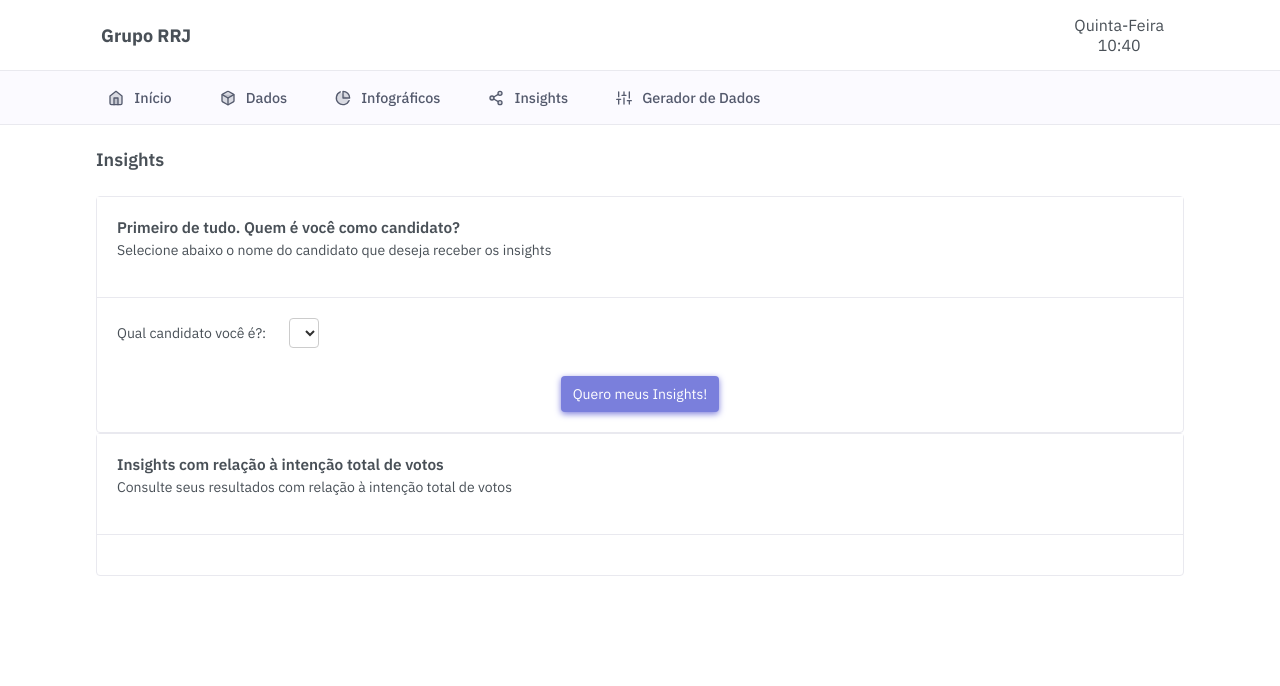
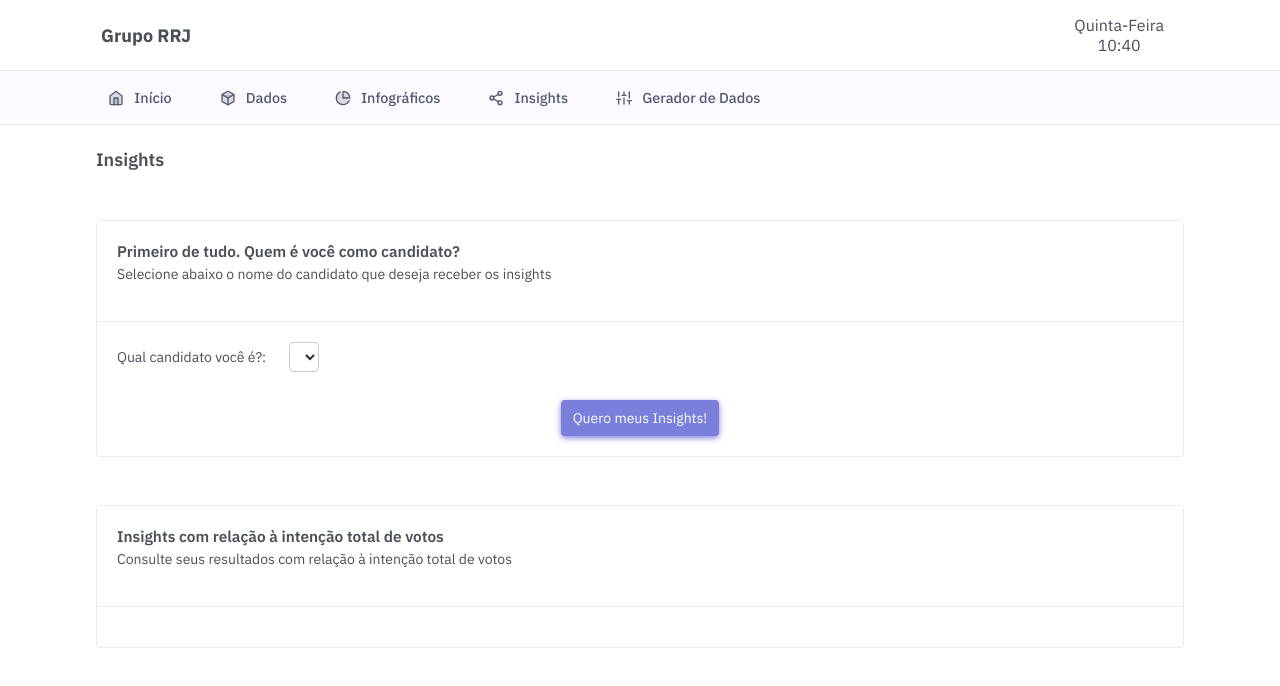
Before and after one commit to barrosoman/election-prime, a Vue app: page /insights in a window 1280 px wide. Shown: the top 686 px of the page. Built offline with nearby package versions, Linux system fonts and the light colour scheme; what vue3-apexcharts would draw is missing.

Commit message:
Added the margin top and margin bottom to the Cards

```diff
--- a/src/pages/Insights.vue
+++ b/src/pages/Insights.vue
@@ -1,6 +1,7 @@
 <template>
   <Page name="Insights">
     <Card
+      class="mt-3"
       title="Primeiro de tudo. Quem é você como candidato?"
       subtitle="Selecione abaixo o nome do candidato que deseja receber os insights"
     >
@@ -37,6 +38,7 @@
       />
     </Card>
     <Card
+      class="mt-3"
       title="Insights com relação à intenção total de votos"
       subtitle="Consulte seus resultados com relação à intenção total de votos"
     >
@@ -149,4 +151,9 @@ export default defineComponent({
   position: relative;
   animation: trim 0.25s ease-out;
 }
+
+.mt-3 {
+  margin-top: 1.5rem !important;
+  margin-bottom: 1.5rem !important;
+}
 </style>
```
